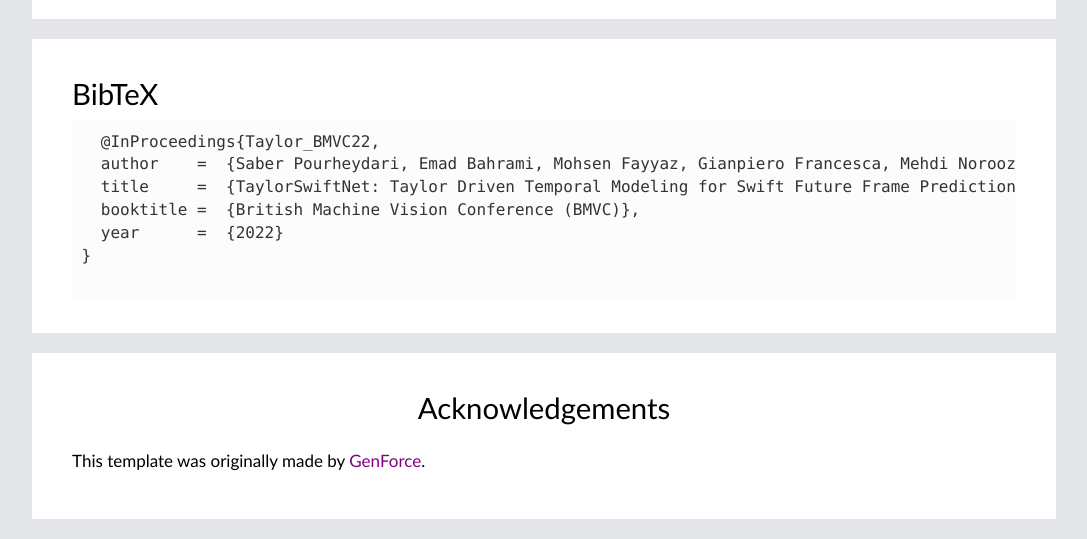
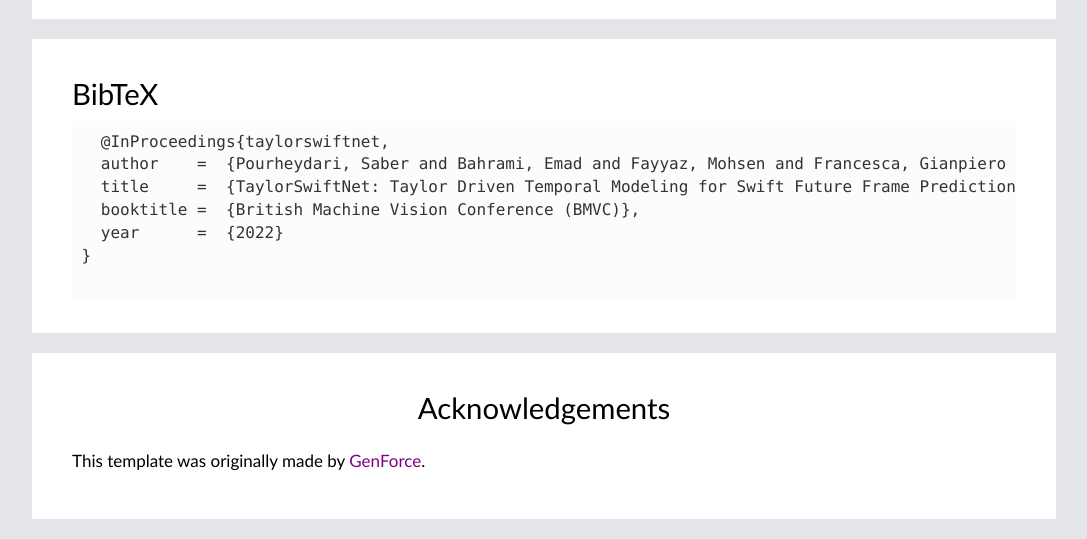
Before and after one commit to TaylorSwiftNet/TaylorSwiftNet.github.io, a plain HTML site: page index.html in a window 1280 px wide. Shown: the part 2224-2763 px from the top of the page, without its empty margins (96-1183 px from the left). Drawn offline with Linux system fonts and the light colour scheme.

Commit message:
Update index.html

```diff
--- a/index.html
+++ b/index.html
@@ -101,8 +101,8 @@
 <div class="section">
   <div class="bibtex">BibTeX</div>
 <pre>
-  @InProceedings{Taylor_BMVC22,
-  author    =  {Saber Pourheydari, Emad Bahrami, Mohsen Fayyaz, Gianpiero Francesca, Mehdi Noroozi, Juergen Gall},
+  @InProceedings{taylorswiftnet,
+  author    =  {Pourheydari, Saber and Bahrami, Emad and Fayyaz, Mohsen and Francesca, Gianpiero and Noroozi, Mehdi and Gall, Juergen},
   title     =  {TaylorSwiftNet: Taylor Driven Temporal Modeling for Swift Future Frame Prediction},
   booktitle =  {British Machine Vision Conference (BMVC)},
   year      =  {2022}
```
